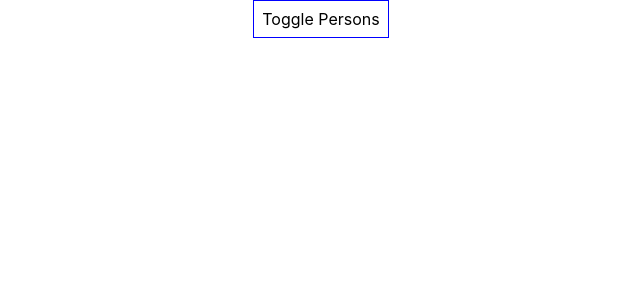
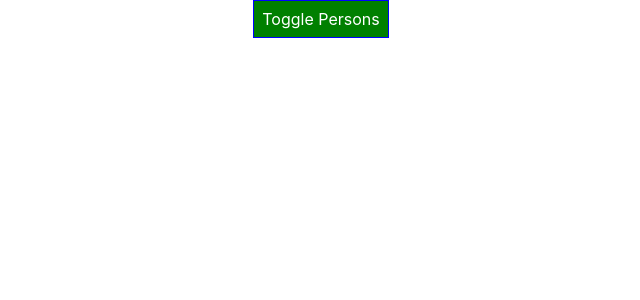
Before and after one commit to 1Prestes/React-The-Complete-Guide, a React (Create React App) app in the folder react-complete-guide/: page / in a window 1280 px wide. Shown: the top 300 px of the page, without its empty margins (319-959 px from the left). Built offline with nearby package versions, Linux system fonts and the light colour scheme.

Commit message:
feat: setting styles dynamically

```diff
--- a/react-complete-guide/src/App.js
+++ b/react-complete-guide/src/App.js
@@ -54,7 +54,8 @@ class App extends Component {
 
   render () {
     const style = {
-      backgroundColor: 'white',
+      backgroundColor: 'green',
+      color: 'white',
       font: 'inherit',
       border: '1px solid blue',
       padding: '8px',
@@ -78,6 +79,7 @@ class App extends Component {
           })}
         </div>
       )
+      style.backgroundColor = 'red'
     }
 
     return (
```
